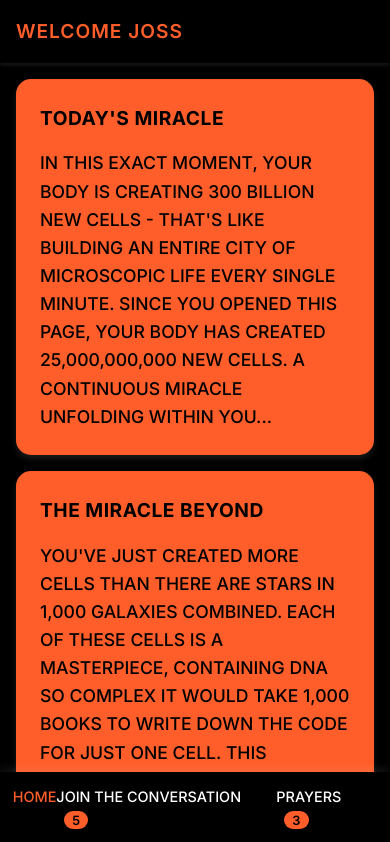
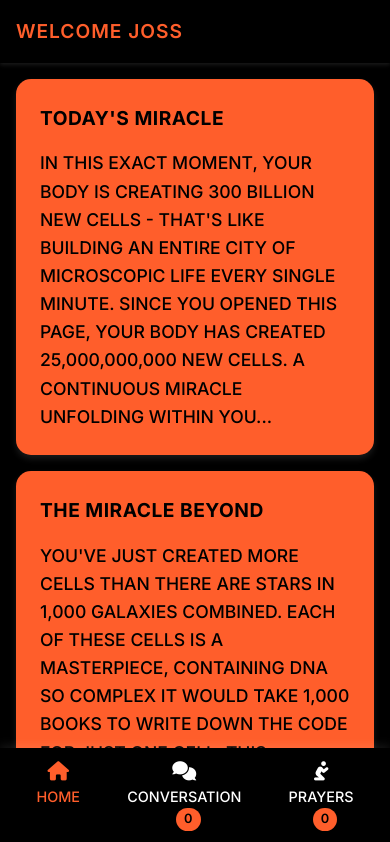
Before and after one commit to jossmonzoni/bestill-app, a plain HTML site: page frontend/index.html in a window 390 px wide. Shown: the top 842 px of the page. Drawn offline with nearby package versions, Linux system fonts and the light colour scheme; no server answers.

Commit message:
Update menu text from 'Join the Conversation' to 'Conversation' for better mobile display

```diff
--- a/frontend/index.html
+++ b/frontend/index.html
@@ -198,14 +198,19 @@
 </div>
     <!-- Bottom Navigation -->
     <nav class="bottom-nav">
-        <a href="#" class="nav-item active">
-            <span>Home</span>
+        <a href="index.html" class="nav-item active">
+            <i class="fas fa-home"></i>
+            Home
         </a>
         <a href="discussion.html" class="nav-item">
-            <span>Join the Conversation <span class="count-badge" id="discussion-count">5</span></span>
+            <i class="fas fa-comments"></i>
+            Conversation
+            <span id="discussion-count" class="count-badge">0</span>
         </a>
         <a href="prayers.html" class="nav-item">
-            <span>Prayers <span class="count-badge" id="prayer-count">3</span></span>
+            <i class="fas fa-pray"></i>
+            Prayers
+            <span id="prayers-count" class="count-badge">0</span>
         </a>
     </nav>
 
```
Also changed, not shown: frontend/discussion.html (+8 -3 lines), frontend/prayers.html (+8 -3 lines).
